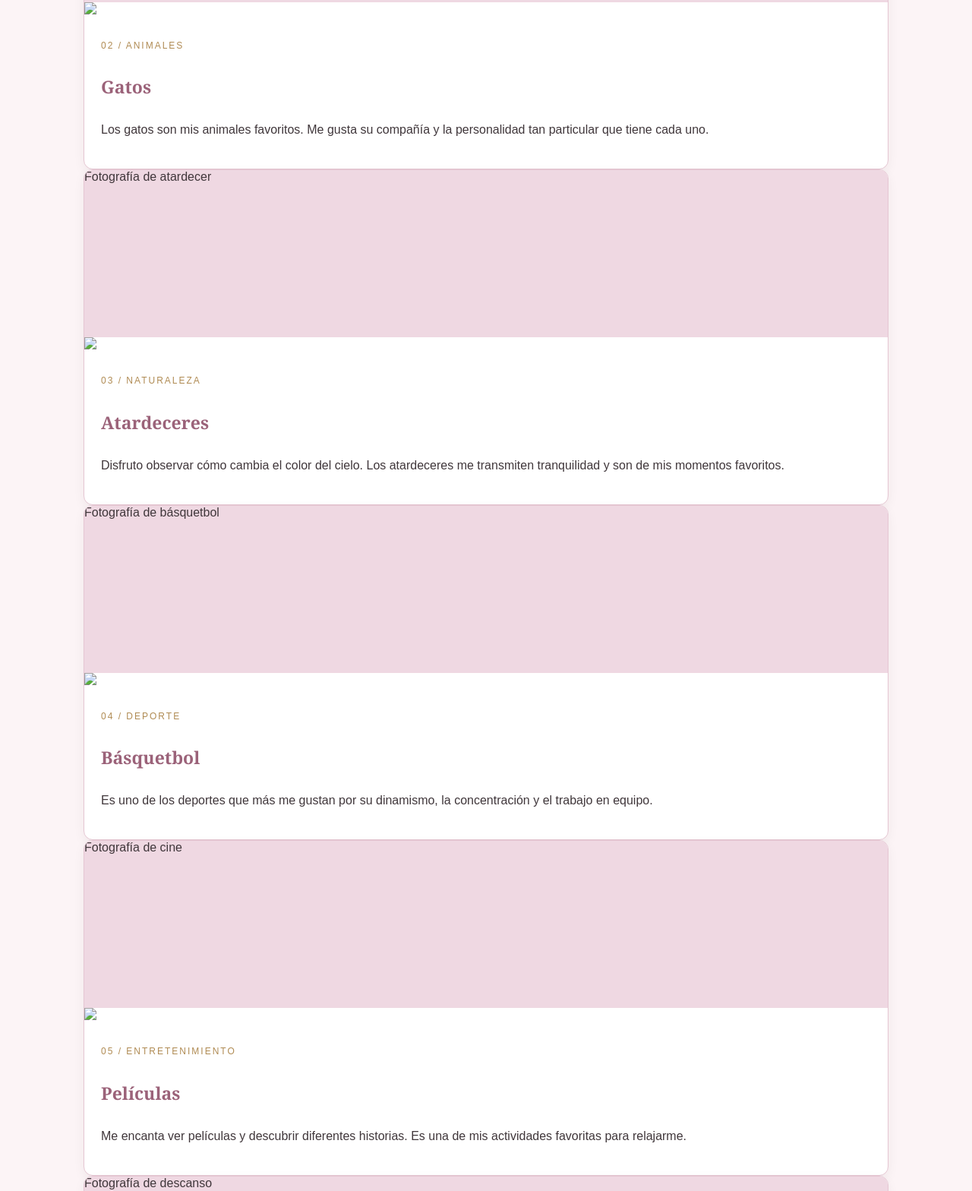
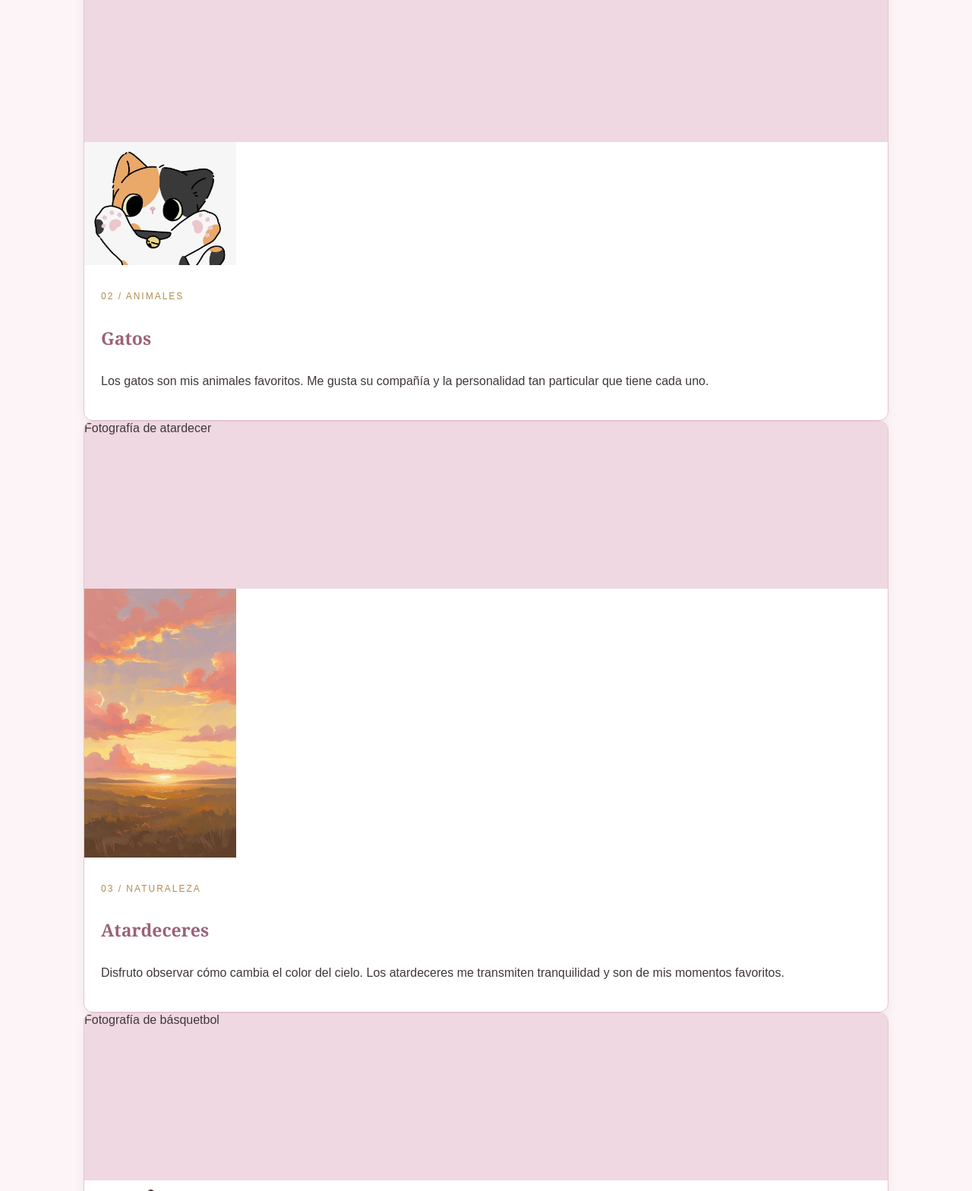
Before and after one commit to mabi100528mdfdtva9-jpg/ivannapagina, a plain HTML site: page gustos.html in a window 1280 px wide. Shown: the part 1232-2800 px from the top of the page at 76% size. Drawn offline with Linux system fonts and the light colour scheme.

Commit message:
Update gustos.html

```diff
--- a/gustos.html
+++ b/gustos.html
@@ -286,7 +286,7 @@
             <article class="tarjeta">
                 <div class="imagen">Fotografía de repostería</div>
 
-    <img src="static/imagen/reposteria.jpg" width="200px">
+    <img src="reposteria.jpg" width="200px">
 </div>
 
                 <div class="contenido">
@@ -302,7 +302,7 @@
 
             <article class="tarjeta">
                 <div class="imagen"></div>
-                 <img src="static/imagen/gato.jpg" width="200px">
+                 <img src="gato.jpg" width="200px">
 
                 <div class="contenido">
                     <span class="numero">02 / ANIMALES</span>
@@ -317,7 +317,7 @@
 
             <article class="tarjeta">
                 <div class="imagen">Fotografía de atardecer</div>
-                 <img src="static/imagen/atardecer.jpg" width="200px">
+                 <img src="atardecer.jpg" width="200px">
 
                 <div class="contenido">
                     <span class="numero">03 / NATURALEZA</span>
@@ -332,7 +332,7 @@
 
             <article class="tarjeta">
                 <div class="imagen">Fotografía de básquetbol</div>
-                 <img src="static/imagen/basquet.jpg" width="200px">
+                 <img src="basquet.jpg" width="200px">
 
                 <div class="contenido">
                     <span class="numero">04 / DEPORTE</span>
@@ -348,7 +348,7 @@
             <article class="tarjeta">
                 <div class="imagen">Fotografía de cine</div>
 
-                 <img src="static/imagen/pelicula.jpg" width="200px">
+                 <img src="pelicula.jpg" width="200px">
 
                 <div class="contenido">
                     <span class="numero">05 / ENTRETENIMIENTO</span>
@@ -363,7 +363,7 @@
 
             <article class="tarjeta">
                 <div class="imagen">Fotografía de descanso</div>
-                 <img src="static/imagen/dormir.jpg" width="200px">
+                 <img src="dormir.jpg" width="200px">
 
                 <div class="contenido">
                     <span class="numero">06 / TRANQUILIDAD</span>
```
